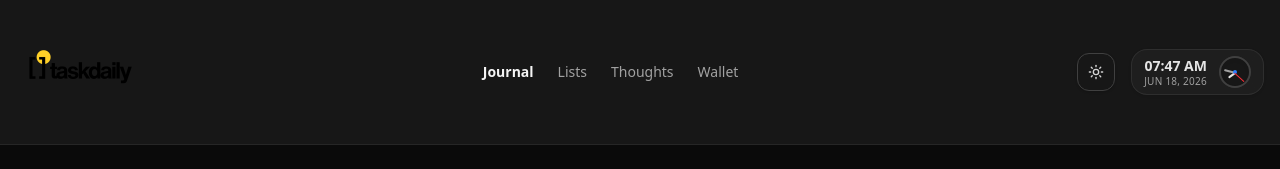
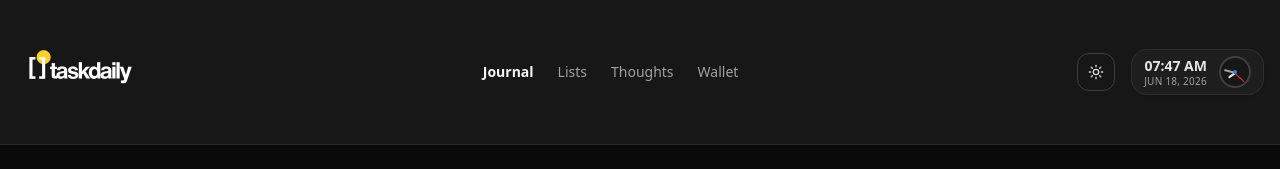
Before and after one commit to thepaperbird-alt/taskdaily, a Next.js app: page / in a window 1280 px wide. Both pictures are taken after a click on the button 1096 px from the left and 72 px from the top of the page. Shown: the top 169 px of the page. Built offline with nearby package versions, Linux system fonts and the light colour scheme; no server answers; the database is empty.

Commit message:
fix: add dark mode logo and switch automatically in header

```diff
--- a/components/Header.tsx
+++ b/components/Header.tsx
@@ -21,7 +21,8 @@ export default function Header({ activeTab, children }: HeaderProps) {
     <header className="h-auto min-h-[5rem] md:min-h-[7rem] py-2 px-4 border-b border-neutral-200 dark:border-neutral-800 bg-white dark:bg-neutral-900 flex items-center justify-between shrink-0">
       <div className="flex items-center gap-2">
         <Link href="/">
-          <img src="/logo.png" alt="TaskDaily Logo" className="h-24 md:h-32 w-auto object-contain cursor-pointer" />
+          <img src="/logo.png" alt="TaskDaily Logo" className="h-24 md:h-32 w-auto object-contain cursor-pointer dark:hidden" />
+          <img src="/logo-dark.png" alt="TaskDaily Logo" className="h-24 md:h-32 w-auto object-contain cursor-pointer hidden dark:block" />
         </Link>
       </div>
       <div className="hidden md:flex items-center gap-6">
--- a/package.json
+++ b/package.json
@@ -3,7 +3,7 @@
   "version": "0.1.0",
   "private": true,
   "scripts": {
-    "dev": "next dev",
+    "dev": "next dev --webpack",
     "build": "next build",
     "start": "next start",
     "lint": "eslint"
```
Also changed, not shown: public/logo-dark.png (added).
